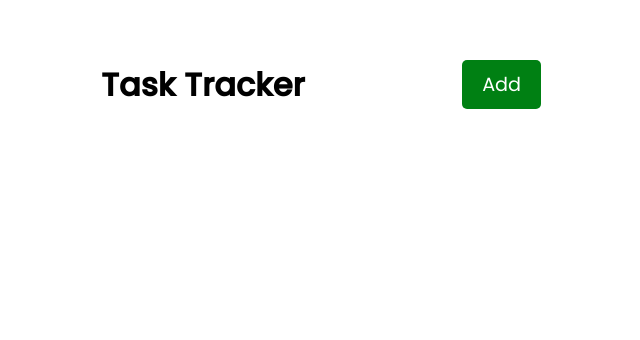
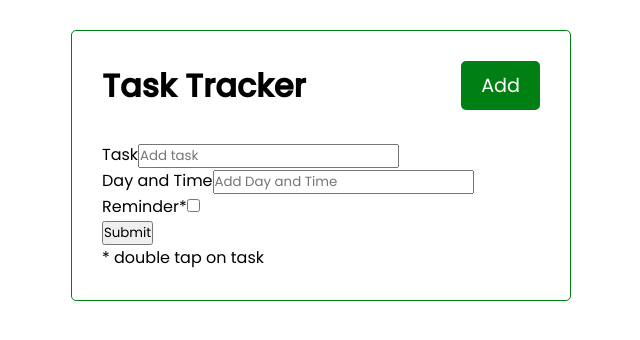
Before and after one commit to JEKO10/Task-tracker, a React (Create React App) app: page / in a window 1280 px wide. Shown: the top 340 px of the page, without its empty margins (319-959 px from the left). Built offline with nearby package versions, Linux system fonts and the light colour scheme.

Commit message:
AddTask component setup

```diff
--- a/src/App.js
+++ b/src/App.js
@@ -1,11 +1,13 @@
 import React from "react";
 import Header from "./components/Header";
+import AddTask from "./components/AddTask";
 // favicon
 // title
 function App() {
   return (
     <div className="main">
       <Header />
+      <AddTask />
     </div>
   );
 }
--- /dev/null
+++ b/src/components/AddTask.js
@@ -0,0 +1,26 @@
+import React from "react";
+
+function AddTask() {
+  return (
+    <div className="add">
+      <form>
+        <div>
+          <label htmlFor="">Task</label>
+          <input type="text" placeholder="Add task" />
+        </div>
+        <div>
+          <label htmlFor="">Day and Time</label>
+          <input type="text" placeholder="Add Day and Time" />
+        </div>
+        <div className="reminder">
+          <label htmlFor="">Reminder*</label>
+          <input type="checkbox" />
+        </div>
+        <input type="submit" />
+        <p>* double tap on task</p>
+      </form>
+    </div>
+  );
+}
+
+export default AddTask;
--- a/src/index.css
+++ b/src/index.css
@@ -11,12 +11,15 @@
   max-width: 500px;
   margin: 30px auto;
   padding: 30px;
+  border: 1px solid #008013;
+  border-radius: 5px;
 }
 
 .header {
   display: flex;
   justify-content: space-between;
   align-items: center;
+  margin-bottom: 2rem;
 }
 
 .header button {
```
